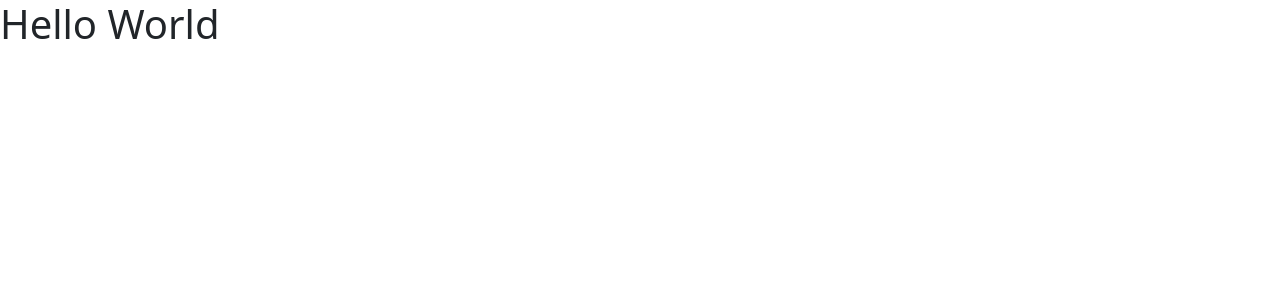
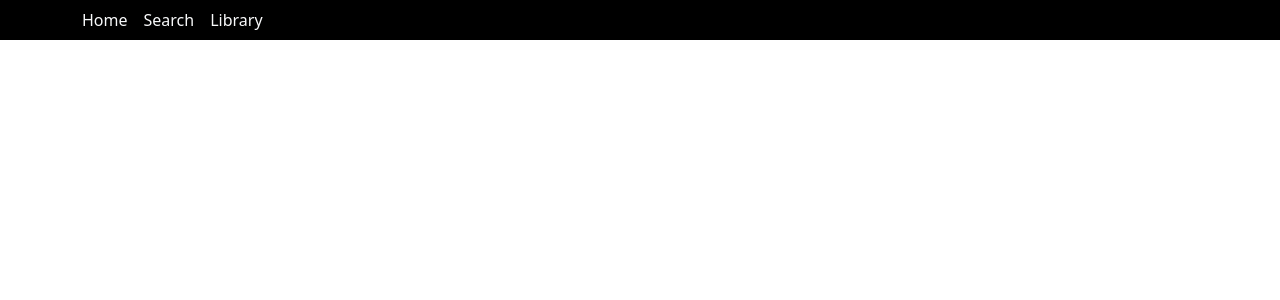
Before and after one commit to l3onWD/vue-soundfy, a Vue app: page / in a window 1280 px wide. Shown: the top 300 px of the page. Built offline with nearby package versions, Linux system fonts and the light colour scheme.

Commit message:
added navbar basic structure

```diff
--- a/src/App.vue
+++ b/src/App.vue
@@ -1,5 +1,8 @@
 <script>
+import AppNavbar from './components/AppNavbar.vue';
+
 export default {
+    components: { AppNavbar }
 
 
 }
@@ -7,9 +10,7 @@ export default {
 
 
 <template>
-    <h1>
-        Hello World
-    </h1>
+    <AppNavbar />
 </template>
 
 
--- /dev/null
+++ b/src/components/AppNavbar.vue
@@ -0,0 +1,38 @@
+<script>
+export default {
+
+
+}
+</script>
+
+
+<template>
+    <nav class="nav-menu py-2">
+        <div class="container">
+
+            <ul class="d-flex align-items-center gap-3 text-light">
+                <li class="nav-link">
+                    <a href="#" class="nav-link">Home</a>
+                </li>
+                <li class="nav-link">
+                    <a href="#" class="nav-link">Search</a>
+                </li>
+                <li class="nav-link">
+                    <a href="#" class="nav-link">Library</a>
+                </li>
+            </ul>
+        </div>
+    </nav>
+</template>
+
+
+<style lang="scss">
+.nav-menu {
+    background-color: black;
+
+    ul {
+        margin: 0;
+        padding: 0;
+    }
+}
+</style>
```
